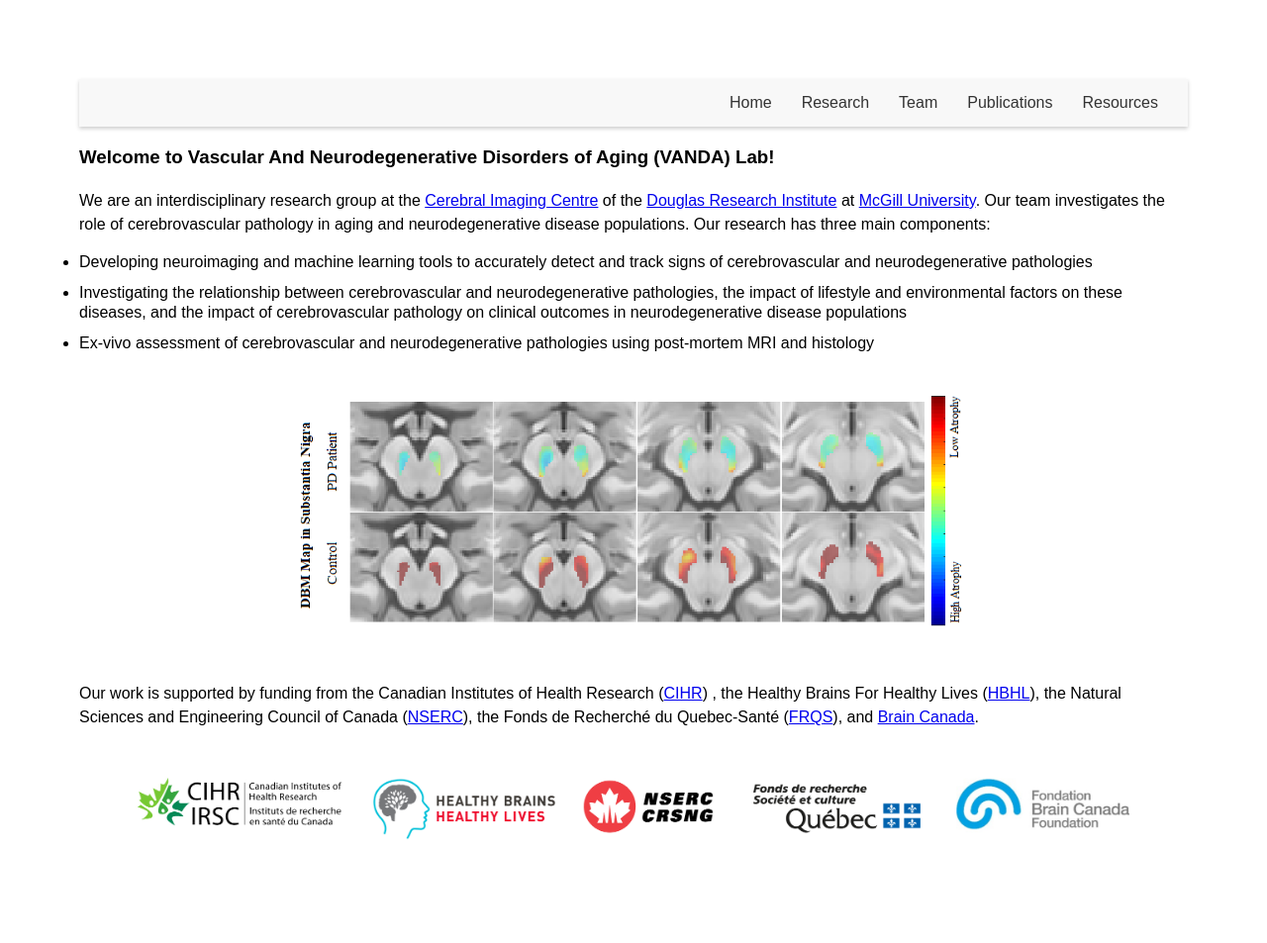
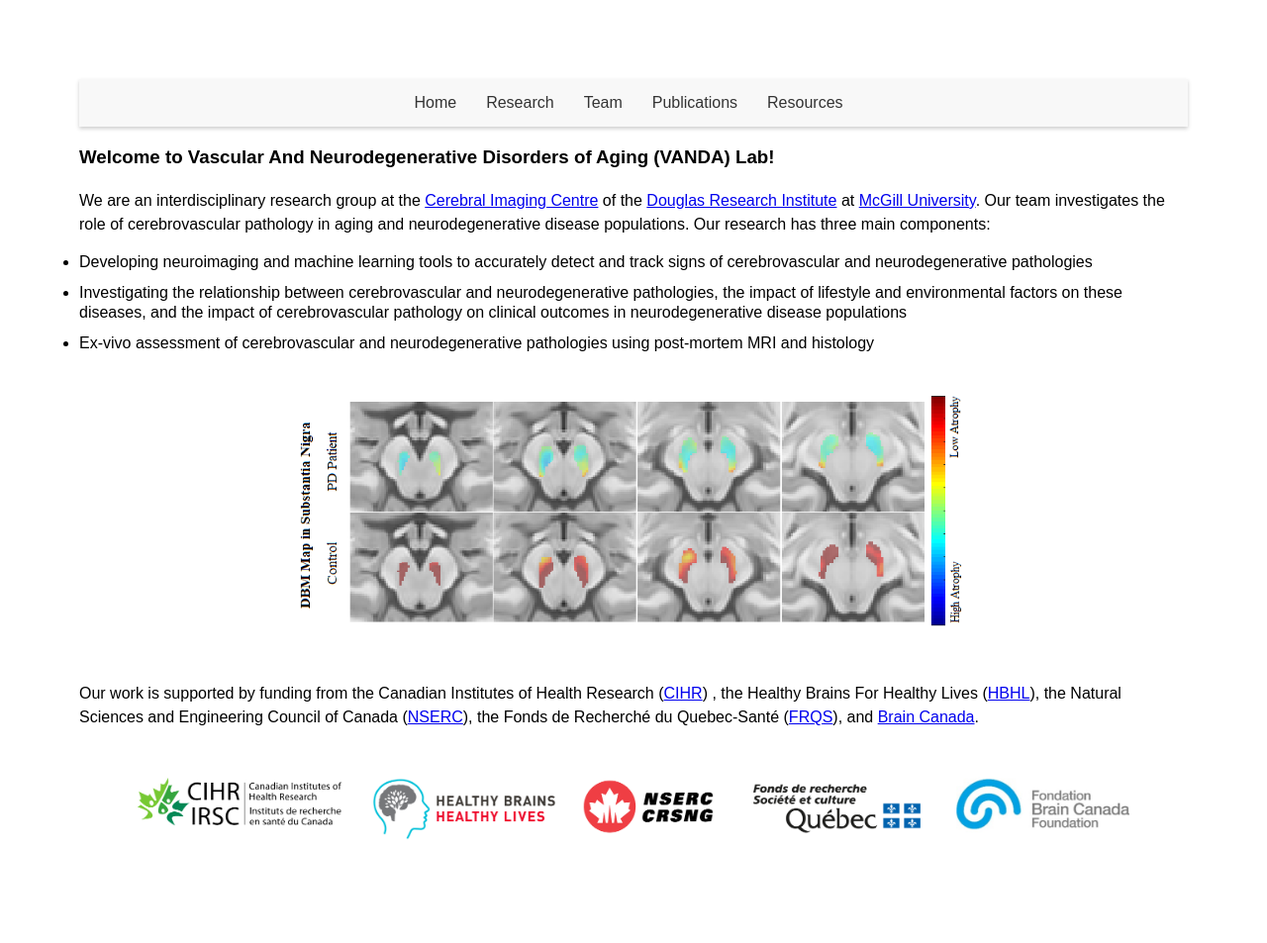
Before and after one commit to VANDAlab/VANDAlab.github.io, a Jekyll site: the page index.html, which Jekyll copies as it is, in a window 1280 px wide. Shown: the whole page at 99% size. Built offline with Jekyll 4.4.1, drawn with Linux system fonts in a browser that asks for light colours.

Commit message:
Update style.css

```diff
--- a/assets/css/style.css
+++ b/assets/css/style.css
@@ -133,19 +133,39 @@
     margin-bottom: 10px;
 }
 
+/* Ensure content scales properly */
+body {
+    max-width: 100%;
+    overflow-x: hidden; /* Prevent horizontal scrolling */
+}
 
-/* Responsive Navbar for Mobile */
+/* Fix text and images so they don’t overflow */
+img, iframe, video {
+    max-width: 100%;
+    height: auto; /* Maintain aspect ratio */
+}
+
+/* Ensure navbar items are readable on mobile */
+.navbar {
+    display: flex;
+    flex-direction: column; /* Stack items on small screens */
+    align-items: center;
+    text-align: center;
+}
+
+/* Responsive adjustments */
 @media screen and (max-width: 768px) {
-  .navbar {
-      flex-direction: column; /* Stack links vertically */
-      align-items: flex-start; /* Align left */
-      width: 100%;
-      margin-left: 0; /* Reset margin */
-  }
+    .container {
+        padding: 10px; /* Reduce padding */
+    }
 
-  .navbar a {
-      padding: 10px;
-      width: 100%;
-      text-align: left; /* Align text */
-  }
+    .navbar a {
+        font-size: 14px; /* Smaller font for better mobile layout */
+        padding: 8px;
+    }
+
+    .team-category, .research-section {
+        text-align: center; /* Align content better */
+        padding: 15px;
+    }
 }
```
